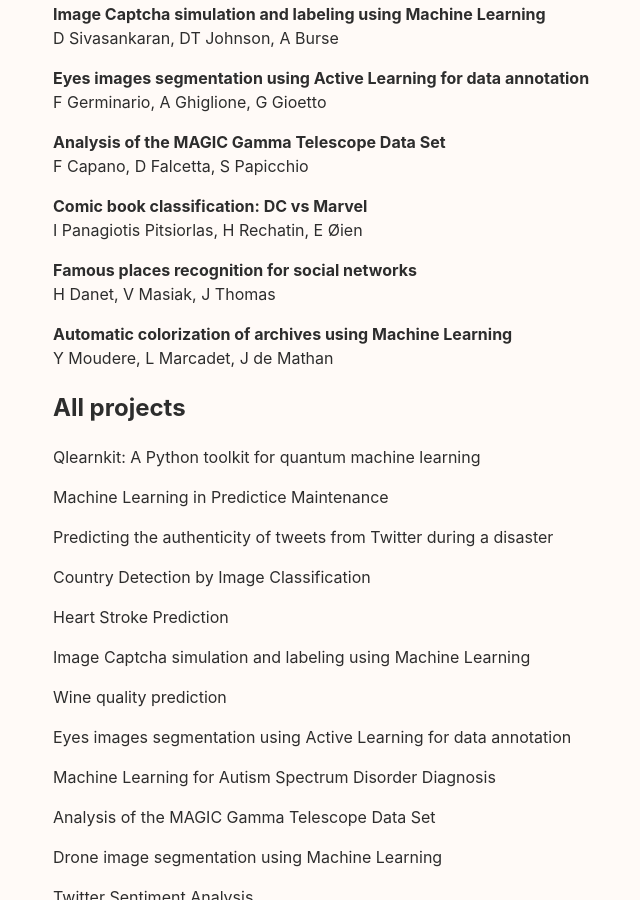
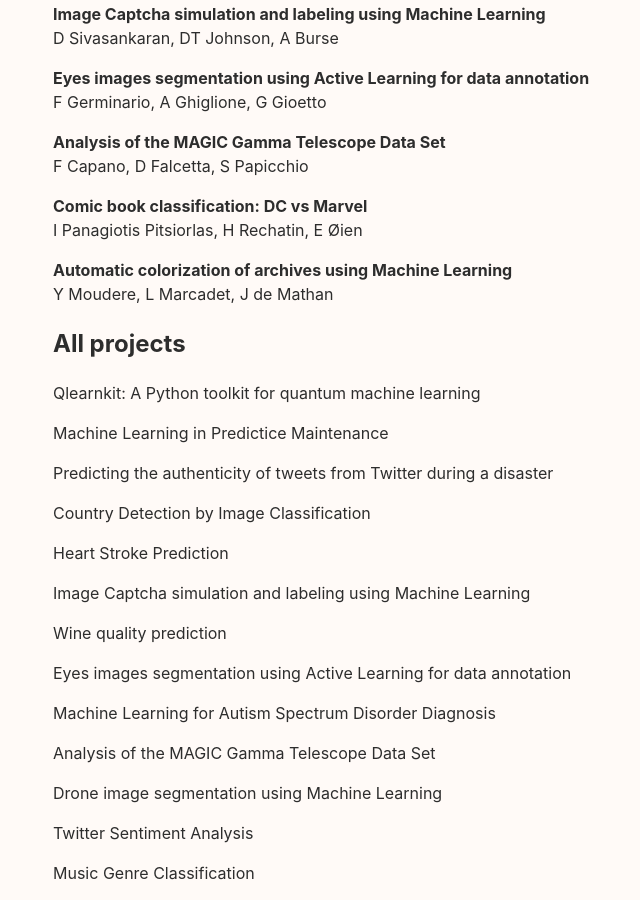
Before and after one commit to malis-course/malis-course.github.io, a Jekyll site: the page built from _posts/2021-11-01-final-projects.md, in a window 1280 px wide and 900 px high, scrolled down 668 px. Shown: the whole window, without its empty margins (43-683 px from the left). Built offline with Jekyll 4.4.1, drawn with Linux system fonts in a browser that asks for light colours.

Commit message:
corrected entries

```diff
--- a/_posts/2021-11-01-final-projects.md
+++ b/_posts/2021-11-01-final-projects.md
@@ -28,9 +28,6 @@ F Capano, D Falcetta, S Papicchio
 
 **Comic book classification: DC vs Marvel**\\
 I Panagiotis Pitsiorlas, H Rechatin, E Øien
-
-**Famous places recognition for social networks**\\
-H Danet, V Masiak, J Thomas
 
 **Automatic colorization of archives using Machine Learning**\\
 Y Moudere, L Marcadet, J de Mathan
```
